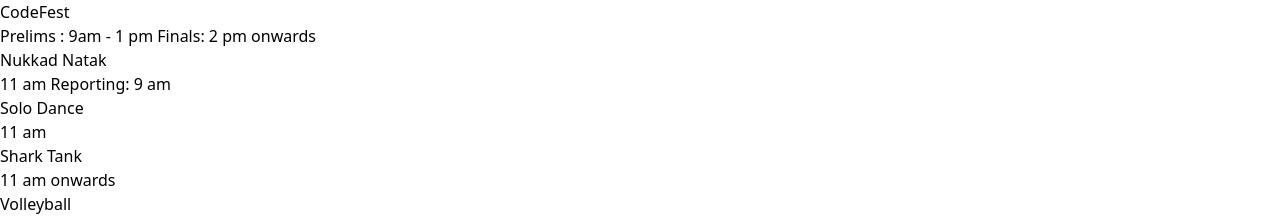
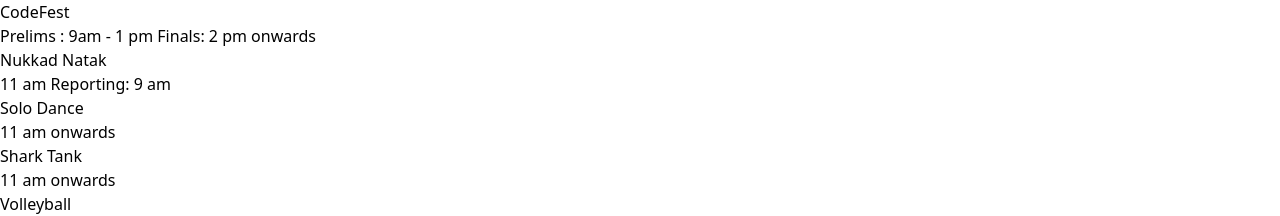
Before and after one commit to SK-0103/NSC24, a React (Vite) app in the folder client/: page / in a window 1280 px wide. Shown: the part 1260-1476 px from the top of the page. Built offline with nearby package versions, Linux system fonts and the light colour scheme; no server answers.

Commit message:
version 5.3

```diff
--- a/client/src/components/Timeline.jsx
+++ b/client/src/components/Timeline.jsx
@@ -25,7 +25,7 @@
     },
     {
       title: 'Solo Dance',
-      description: '11 am ',
+      description: '11 am onwards',
     },
     {
       title: 'Shark Tank',
```
